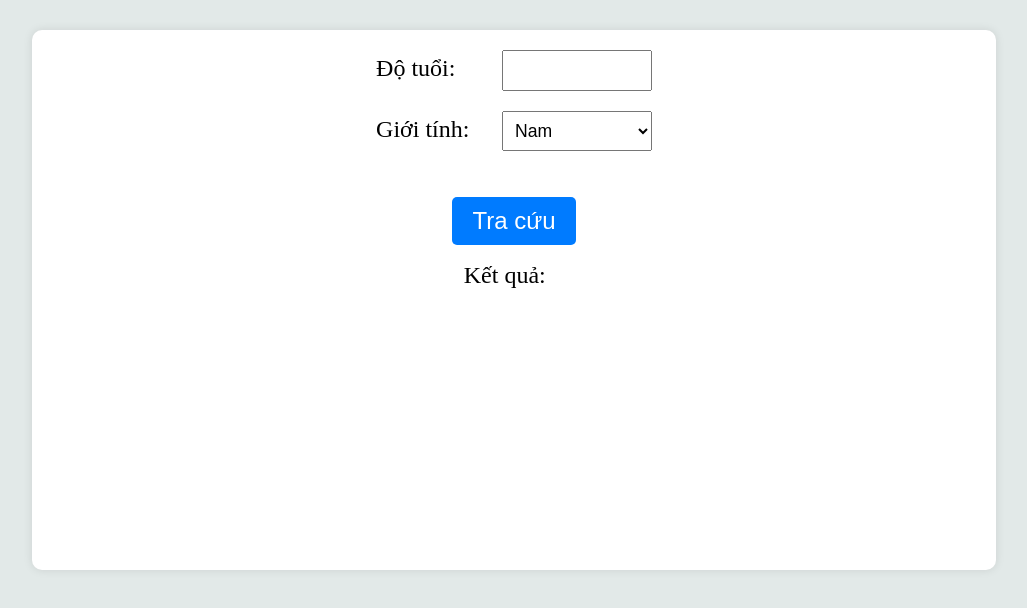
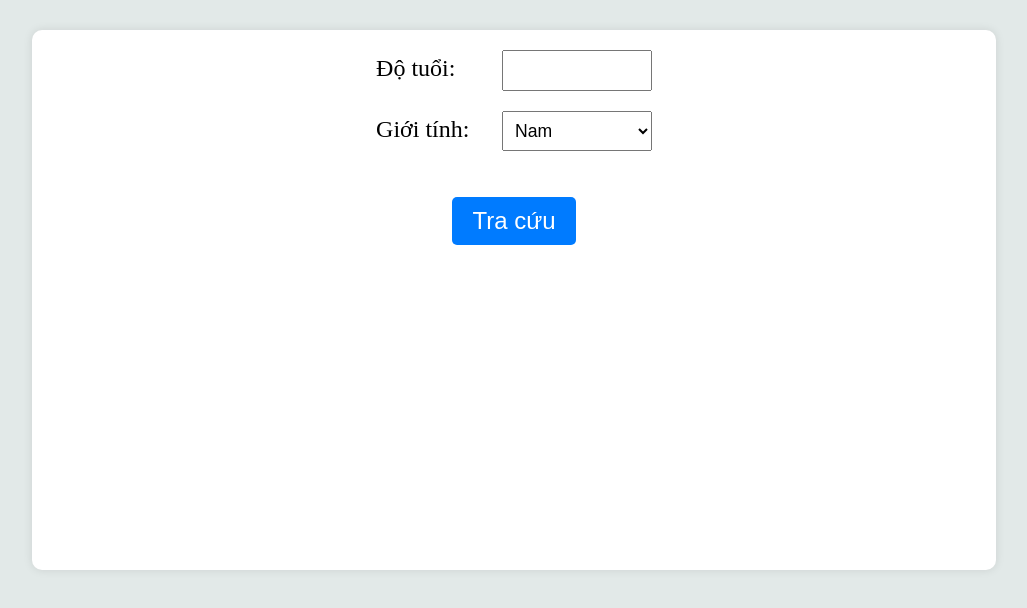
Before and after one commit to PearHuynh/thongtin, a plain HTML site: page index.html in a window 1280 px wide. Shown: the whole page, without its empty margins (126-1153 px from the left). Drawn offline with Linux system fonts and the light colour scheme.

Commit message:
first commit

```diff
--- a/index.html
+++ b/index.html
@@ -21,8 +21,7 @@
       </select>
       <br>
       <button onclick="traCuu()">Tra cứu</button>
-      <br><br>
-      <label>Kết quả: </label>
+      <br>
       <br>
       <div id="result1"></div>
       <div id="result2"></div>
```
